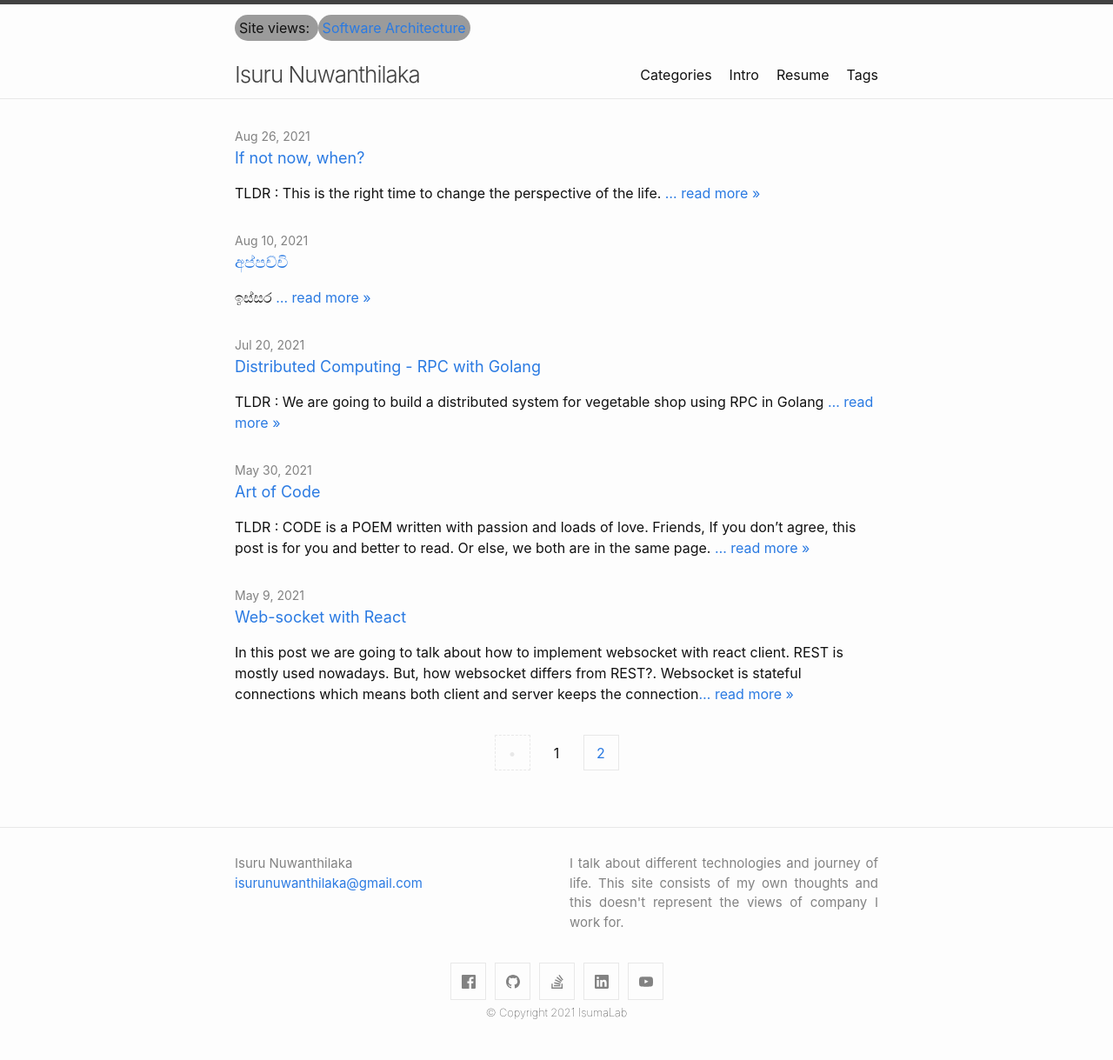
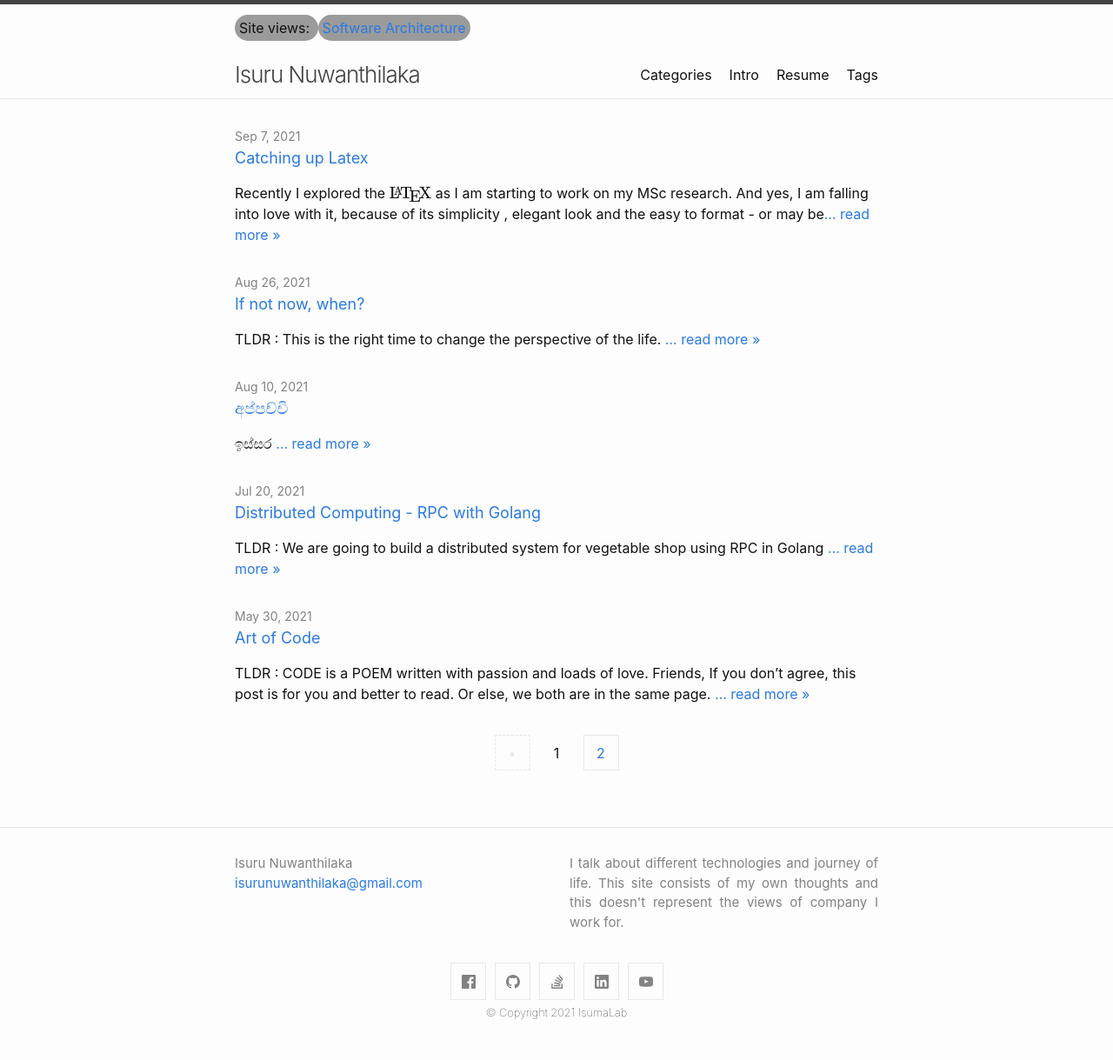
Before and after one commit to isurunuwanthilaka/isurunuwanthilaka.github.io, a Jekyll site: the page built from index.html, in a window 1280 px wide. Shown: the whole page at 87% size. Built offline with Jekyll 4.4.1, drawn with Linux system fonts in a browser that asks for light colours; nearby versions of some CDN libraries; the list of posts is cut into pages by our own code; comment, search, counter and statistics services are not loaded; some of the changed lines change nothing that is shown.

Commit message:
add latex

```diff
--- a/_includes/head.html
+++ b/_includes/head.html
@@ -2,6 +2,19 @@
   <meta charset="utf-8">
   <meta http-equiv="X-UA-Compatible" content="IE=edge">
   <meta name="viewport" content="width=device-width, initial-scale=1">
+
+  <!-- KaTeX -->
+  <link rel="stylesheet" href="https://cdn.jsdelivr.net/npm/katex@0.11.1/dist/katex.min.css"
+    integrity="sha384-zB1R0rpPzHqg7Kpt0Aljp8JPLqbXI3bhnPWROx27a9N0Ll6ZP/+DiW/UqRcLbRjq" crossorigin="anonymous">
+
+  <!-- The loading of KaTeX is deferred to speed up page rendering -->
+  <script defer src="https://cdn.jsdelivr.net/npm/katex@0.11.1/dist/katex.min.js"
+    integrity="sha384-y23I5Q6l+B6vatafAwxRu/0oK/79VlbSz7Q9aiSZUvyWYIYsd+qj+o24G5ZU2zJz" crossorigin="anonymous"></script>
+
+  <!-- To automatically render math in text elements, include the auto-render extension: -->
+  <script defer src="https://cdn.jsdelivr.net/npm/katex@0.11.1/dist/contrib/auto-render.min.js"
+    integrity="sha384-kWPLUVMOks5AQFrykwIup5lo0m3iMkkHrD0uJ4H5cjeGihAutqP0yW0J6dpFiVkI" crossorigin="anonymous"
+    onload="renderMathInElement(document.body);"></script>
 
   <script data-ad-client="ca-pub-6484569055764987" async
     src="https://pagead2.googlesyndication.com/pagead/js/adsbygoogle.js"></script>
--- /dev/null
+++ b/_posts/2021-09-07-latex.md
@@ -0,0 +1,36 @@
+---
+layout: post
+title: Catching up Latex
+categories: Software-Engineering
+author: Isuru Nuwanthilaka
+discussion_id: 18
+tags: [Latex]
+---
+
+Recently I explored the $$\LaTeX$$ as I am starting to work on my MSc research. And yes, I am falling into love with it, because of its simplicity , elegant look and the easy to format - or may be I am an engineer, coding all the day.
+
+I found several free ways to use it.
+
+One is to use [Overleaf](https://www.overleaf.com/), it is a standard tool these days. It can be used if you are working with other collaborator but most of advanced features are bundled with premium package. It good to have a look at it and start straightaway.
+
+But in my case I want to keep a track of the file versions and ability to work offline. So I searched for ways to set it up on my machine. Fortunately there is good mixture with latex,vs-code and git which provides my initial requirements. One bad thing we have to install packages overselves, but worth the effor I think.
+
+### Installing
+
+There is no rocket science here. Just got to [mactex](http://tug.org/mactex/) which is the flavor of latex for MacOS. Next get the [Latex workshop](https://marketplace.visualstudio.com/items?itemName=James-Yu.latex-workshop) extention added to the VS code editor. And you might need to upgrade perl and its packages using brew and cpan. I had to resolve few issues with formatter.
+
+### Learning
+
+It is easy. Just check this [30-minute guide on overleaf](https://www.overleaf.com/learn/latex/Learn_LaTeX_in_30_minutes) and play with it a little bit, it is just another scripting language. You can find varius types of templetes on Overleaf. Just download, open in vs-code and compile. Simply play with it, you can learn. It took me only few hours while writing the literature review.
+
+### Blogging
+
+Then I wanted to know how to add latex math to my jekyll site. It is even simpler. Just follow [https://cullaloe.com/render-latex-in-jekyll/](https://cullaloe.com/render-latex-in-jekyll/) and you can add mathematics formulas in latex style with the help of katex bundle.
+
+Look at this, isn't it beautiful?
+
+\\[
+\binom{n}{k} = \frac{n!}{k!(n-k)!}
+\\]
+
+$$\LaTeX$$ is cool tool, I am sure it is good to add it to your tool box.
```
